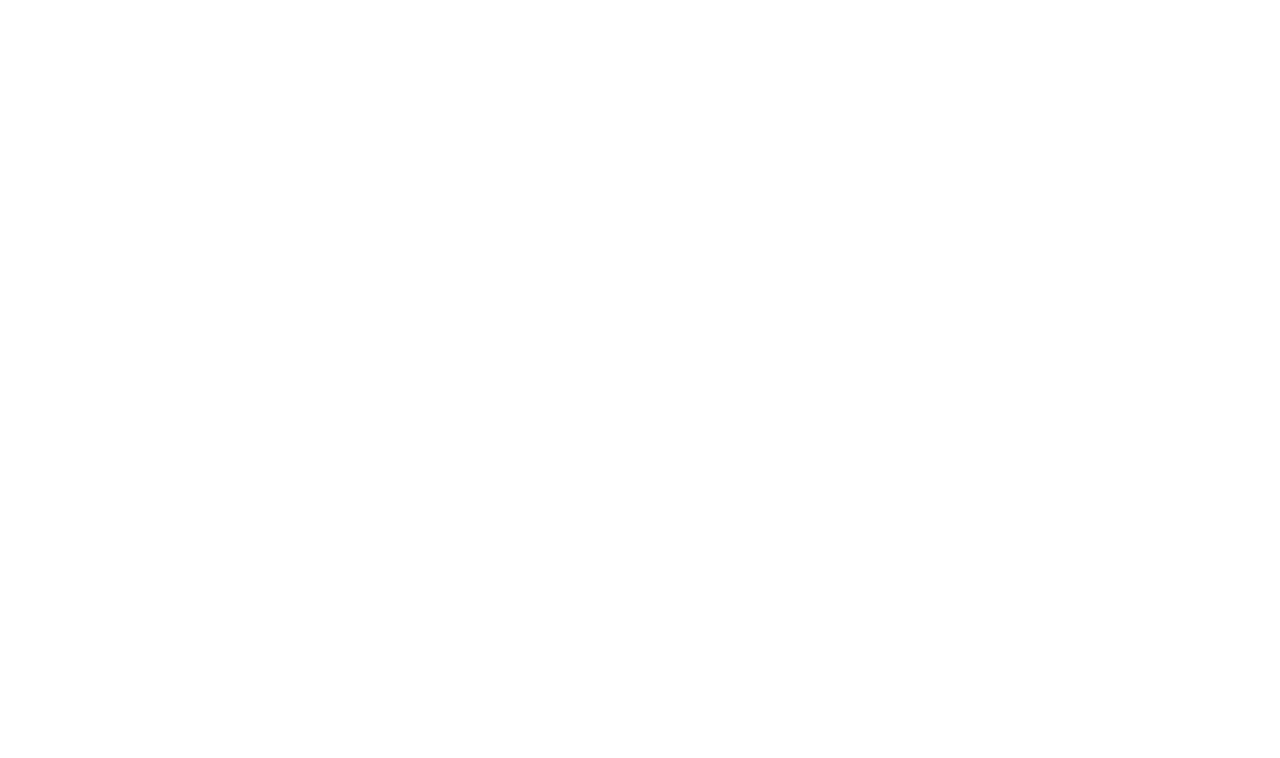
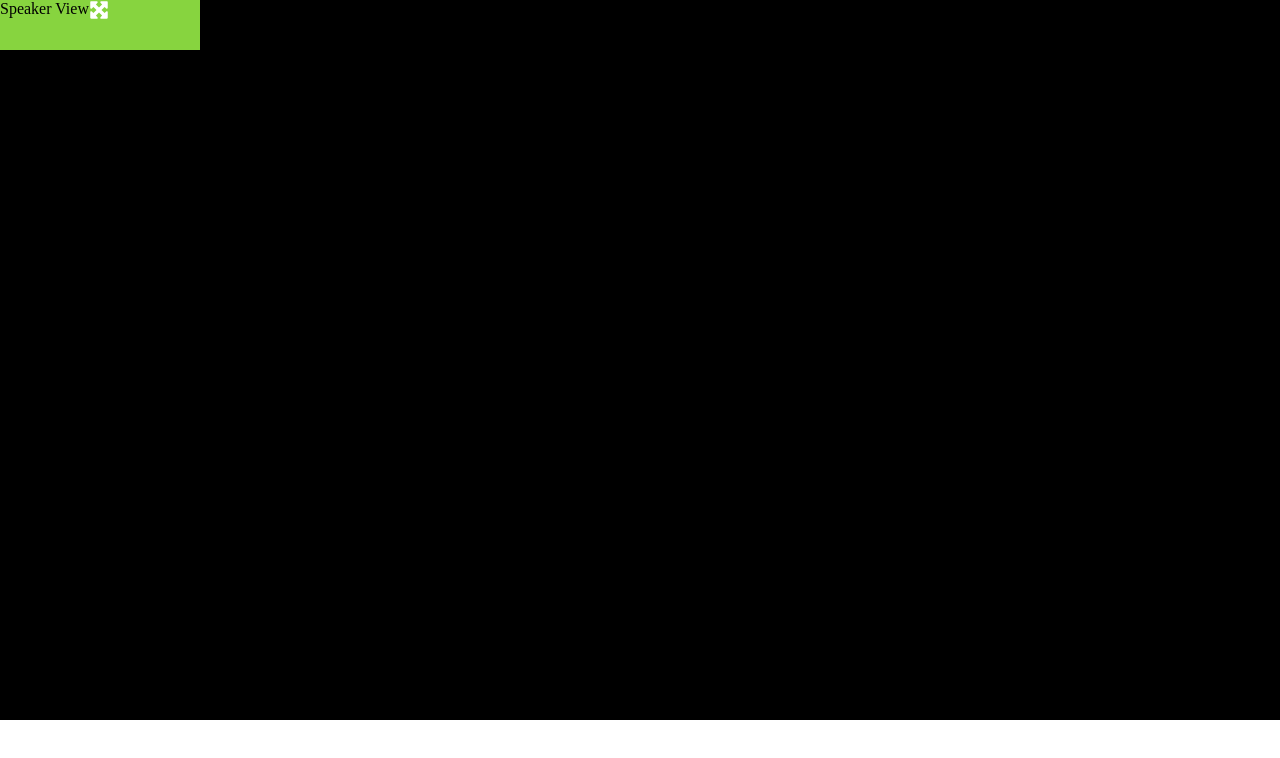
Before and after one commit to nico17022001/html-css-zoom, a plain HTML site: page index.html in a window 1280 px wide. Drawn offline with Linux system fonts and the light colour scheme.

Commit message:
[fix-altezza-header]

```diff
--- a/css/style.css
+++ b/css/style.css
@@ -3,3 +3,24 @@
   margin: 0;
   box-sizing: border-box;
 }
+
+.d-flex{
+  display: flex;
+}
+
+.black{
+  height: calc(100vh - 80px);
+  background-color: black;
+}
+
+.buttonboxtop{
+  width: 200px;
+  height: 50px;
+  background-color: rgb(135, 212, 63);
+}
+
+.button svg{
+  width: 20px;
+  height: 20px;
+  fill: white;
+}
--- a/index.html
+++ b/index.html
@@ -8,14 +8,30 @@
   <title>Zoom</title>
 </head>
 <body>
+<!--contenitore nero-->
+<div class="black">
 
-  <header></header>
+  <header>
+        <!--contenitore dei bottoni alti-->
+    <div class="buttonboxtop d-flex">
+
+      <div class="button">
+        <i class="fa-solid fa-maximize"></i>
+        <span>Speaker View</span>
+      </div>
+
+      <div class="button">
+        <svg xmlns="http://www.w3.org/2000/svg" viewBox="0 0 448 512"><!--! Font Awesome Pro 6.3.0 by @fontawesome - https://fontawesome.com License - https://fontawesome.com/license (Commercial License) Copyright 2023 Fonticons, Inc. --><path d="M168 32H24C10.7 32 0 42.7 0 56V200c0 9.7 5.8 18.5 14.8 22.2s19.3 1.7 26.2-5.2l40-40 79 79L81 335 41 295c-6.9-6.9-17.2-8.9-26.2-5.2S0 302.3 0 312V456c0 13.3 10.7 24 24 24H168c9.7 0 18.5-5.8 22.2-14.8s1.7-19.3-5.2-26.2l-40-40 79-79 79 79-40 40c-6.9 6.9-8.9 17.2-5.2 26.2s12.5 14.8 22.2 14.8H424c13.3 0 24-10.7 24-24V312c0-9.7-5.8-18.5-14.8-22.2s-19.3-1.7-26.2 5.2l-40 40-79-79 79-79 40 40c6.9 6.9 17.2 8.9 26.2 5.2s14.8-12.5 14.8-22.2V56c0-13.3-10.7-24-24-24H280c-9.7 0-18.5 5.8-22.2 14.8s-1.7 19.3 5.2 26.2l40 40-79 79-79-79 40-40c6.9-6.9 8.9-17.2 5.2-26.2S177.7 32 168 32z"/></svg>
+      </div>
+
+    </div>
+  </header>
 
     <!--inizio main-->
   <main>
 
   </main>
-
+</div>
   <!--inizio footer-->
   <footer>
     <footer-left></footer-left>
```
